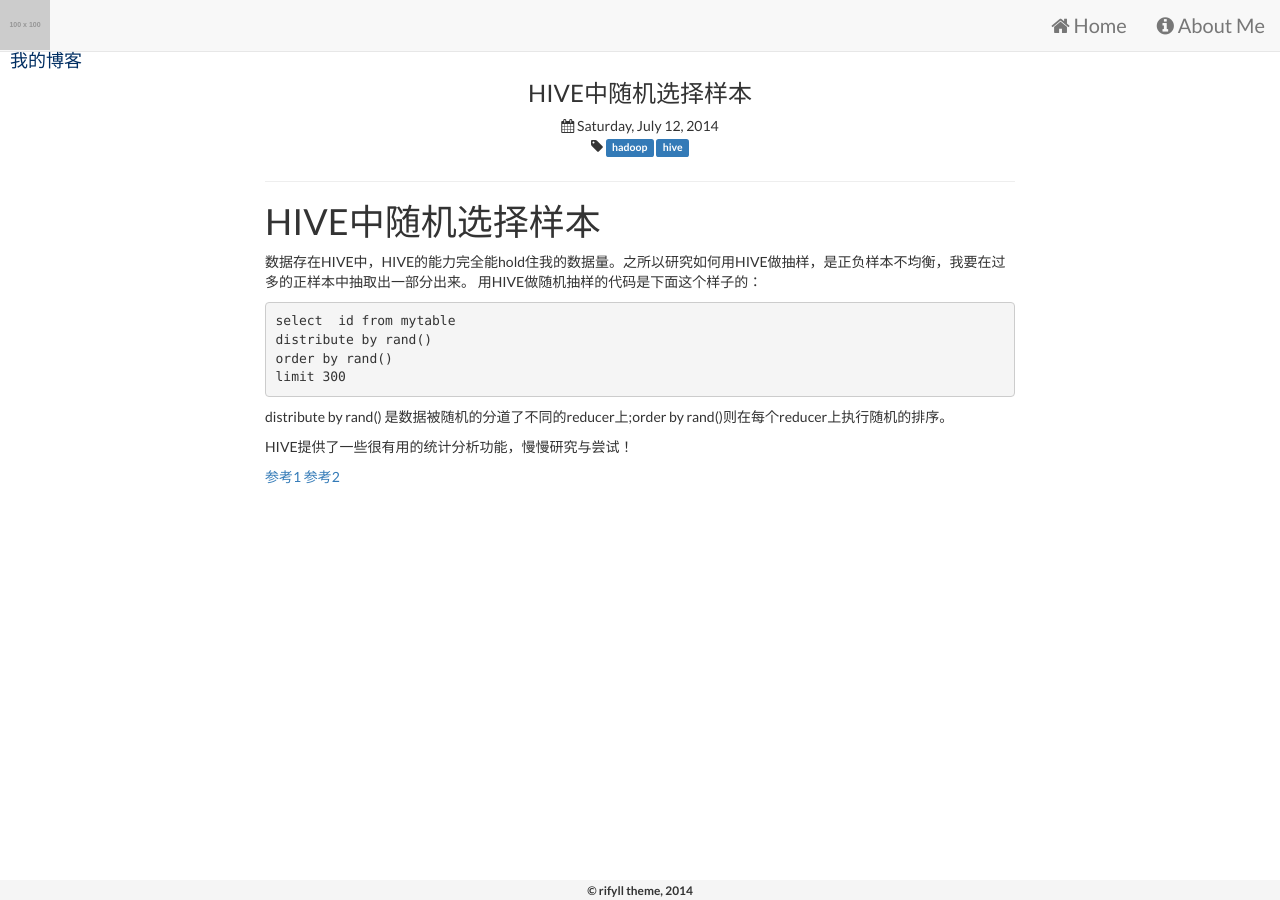
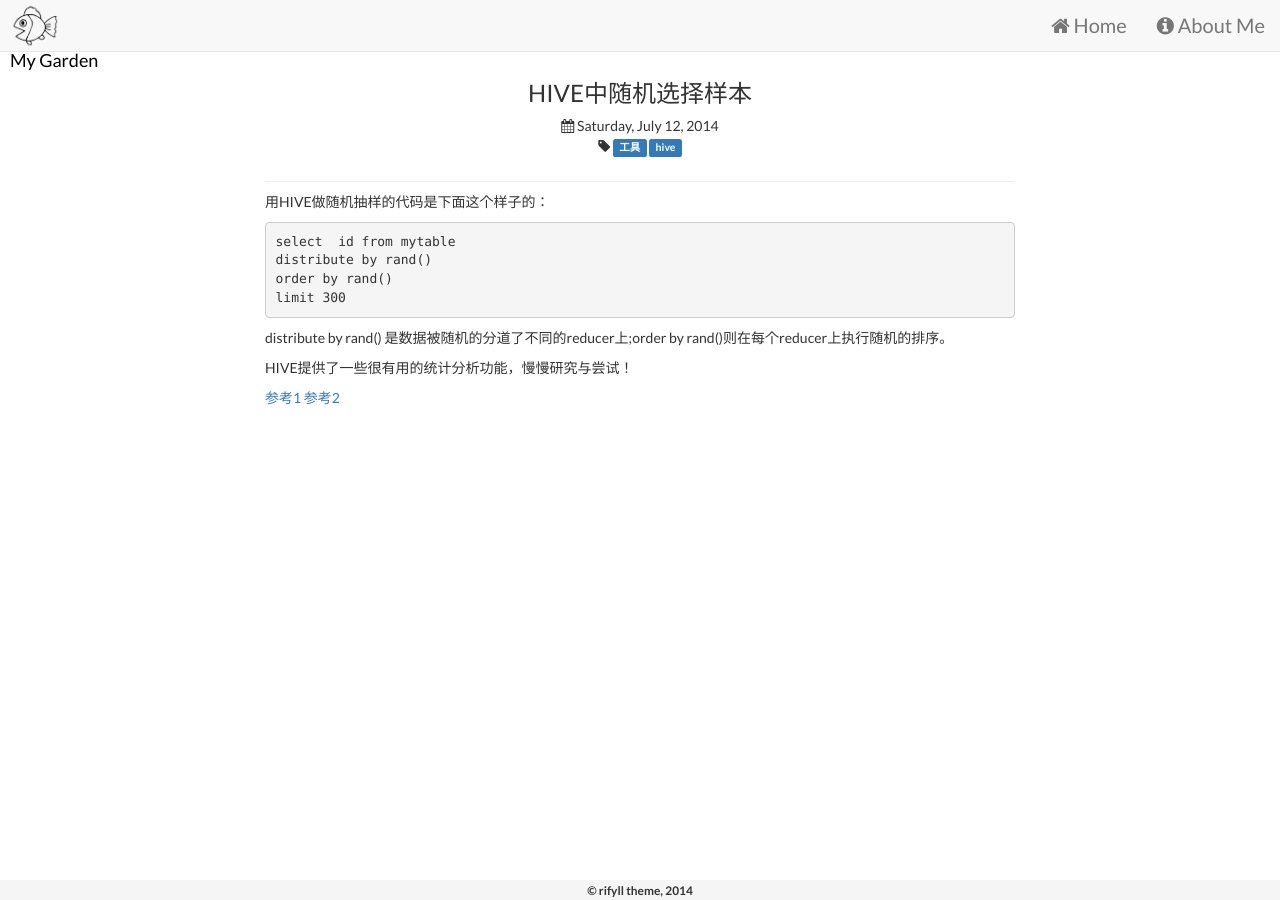
Before and after one commit to zhuxiangrong/zhuxiangrong.github.io, a Jekyll site: the page built from _posts/2015-07-12-hive_random_sampling.md, in a window 1280 px wide. Built offline with Jekyll 4.4.1, drawn with Linux system fonts in a browser that asks for light colours; nearby versions of some CDN libraries.

Commit message:
change them

```diff
--- a/_config.yml
+++ b/_config.yml
@@ -1,8 +1,8 @@
 # Site settings
-title: 我的博客
+title: My Garden
 email: zhuxiangrong2008@yeah.net
 description: "Site Description"
-logo_location: "http://placehold.it/100x100&text=LOGO"
+logo_location: "/assets/mylogo2.png"
 
 #baseurl: "" # the subpath of your site, e.g. /blog/
 #url: "" # the base hostname & protocol for your site
--- a/_includes/header.html
+++ b/_includes/header.html
@@ -9,7 +9,7 @@
           <span class="icon-bar"></span>
         </button>
         <a class="navbar-brand" href="{{ "/" | prepend: site.baseurl }}">
-          <img src="{{site.logo_location}}"> <span class="name-holder">{{ site.title }}</span>
+          <img src="{{site.logo_location}}" class="logo-image"> <span class="name-holder">{{ site.title }}</span>
         </a>
       </div>
 
--- a/_posts/2015-07-12-hive_random_sampling.md
+++ b/_posts/2015-07-12-hive_random_sampling.md
@@ -1,13 +1,11 @@
 ---
 layout: post
-tags: hadoop hive
+tags: 工具 hive
 date: 2014-07-12 21:06
 title: HIVE中随机选择样本
 published: true
 ---
 
-# HIVE中随机选择样本
-数据存在HIVE中，HIVE的能力完全能hold住我的数据量。之所以研究如何用HIVE做抽样，是正负样本不均衡，我要在过多的正样本中抽取出一部分出来。
 用HIVE做随机抽样的代码是下面这个样子的：
 
 	select	id from mytable
--- a/assets/css/site.css
+++ b/assets/css/site.css
@@ -24,9 +24,12 @@ body {
 
 
 /*navbar stuff*/
+.logo-image{
+    margin-left:10px;
+}
 .name-holder{
   padding:10px;
-  color: #002E62;
+  color: #000000;
 }
 
 
```
Also changed, not shown: _posts/2015-04-30-my-first-blog.html (deleted, +0 -7 lines), _drafts/2014-12-30-a-demo-blog.md (renamed from _posts/2014-12-30-a-demo-blog.md), assets/mylogo.jpg (added), assets/mylogo2.jpg (added), assets/mylogo2.png (added), 2 other files.
